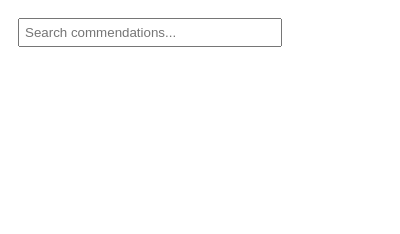
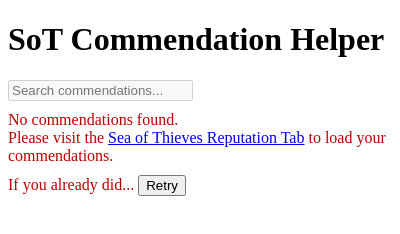
Before and after one commit to ThiagoMaxPavao/SoT-commendation-helper, a browser extension: page popup/popup.html in a window 400 px wide. Drawn offline with Linux system fonts and the light colour scheme.

Commit message:
instructions to load commendations for searching

```diff
--- a/popup/popup.html
+++ b/popup/popup.html
@@ -2,16 +2,20 @@
 <html>
 <head>
   <title>Commendation Search</title>
-  <style>
-    body { font-family: sans-serif; padding: 10px; width: 250px; }
-    input { width: 100%; padding: 5px; margin-bottom: 5px; }
-    ul { list-style: none; padding: 0; max-height: 200px; overflow-y: auto; }
-    li { padding: 5px; cursor: pointer; }
-    li:hover { background-color: #eee; }
-  </style>
 </head>
 <body>
+  <h1>SoT Commendation Helper</h1>
   <input type="text" id="search" placeholder="Search commendations...">
+  <div id="instruction" style="display:none; color: #b00; margin: 10px 0;">
+    No commendations found.<br>
+    Please visit the
+    <a href="https://www.seaofthieves.com/profile/reputation" target="_blank">Sea of Thieves Reputation Tab</a>
+    to load your commendations.
+    <div id="retry-container" style="margin-top: 10px;">
+      If you already did...
+      <button id="retry-button">Retry</button>
+    </div>
+  </div>
   <ul id="results"></ul>
 
   <script src="popup.js"></script>
--- a/popup/popup.js
+++ b/popup/popup.js
@@ -1,11 +1,30 @@
 document.addEventListener("DOMContentLoaded", () => {
   const searchInput = document.getElementById("search");
   const resultsList = document.getElementById("results");
+  const instruction = document.getElementById("instruction");
+  const retryButton = document.getElementById("retry-button");
 
   let commendationIndex = {};
 
-  chrome.storage.local.get("commendationIndex", (data) => {
-    commendationIndex = data.commendationIndex || {};
+  function loadCommendationIndex() {
+    chrome.storage.local.get("commendationIndex", (data) => {
+      if (data.commendationIndex && Object.keys(data.commendationIndex).length > 0) {
+        commendationIndex = data.commendationIndex;
+        instruction.style.display = "none";
+        searchInput.disabled = false;
+      } else {
+        instruction.style.display = "block";
+        searchInput.disabled = true;
+      }
+    });
+  }
+
+  // Initial load
+  loadCommendationIndex();
+
+  // Retry button click
+  retryButton.addEventListener("click", () => {
+    loadCommendationIndex();
   });
 
   searchInput.addEventListener("input", () => {
```
